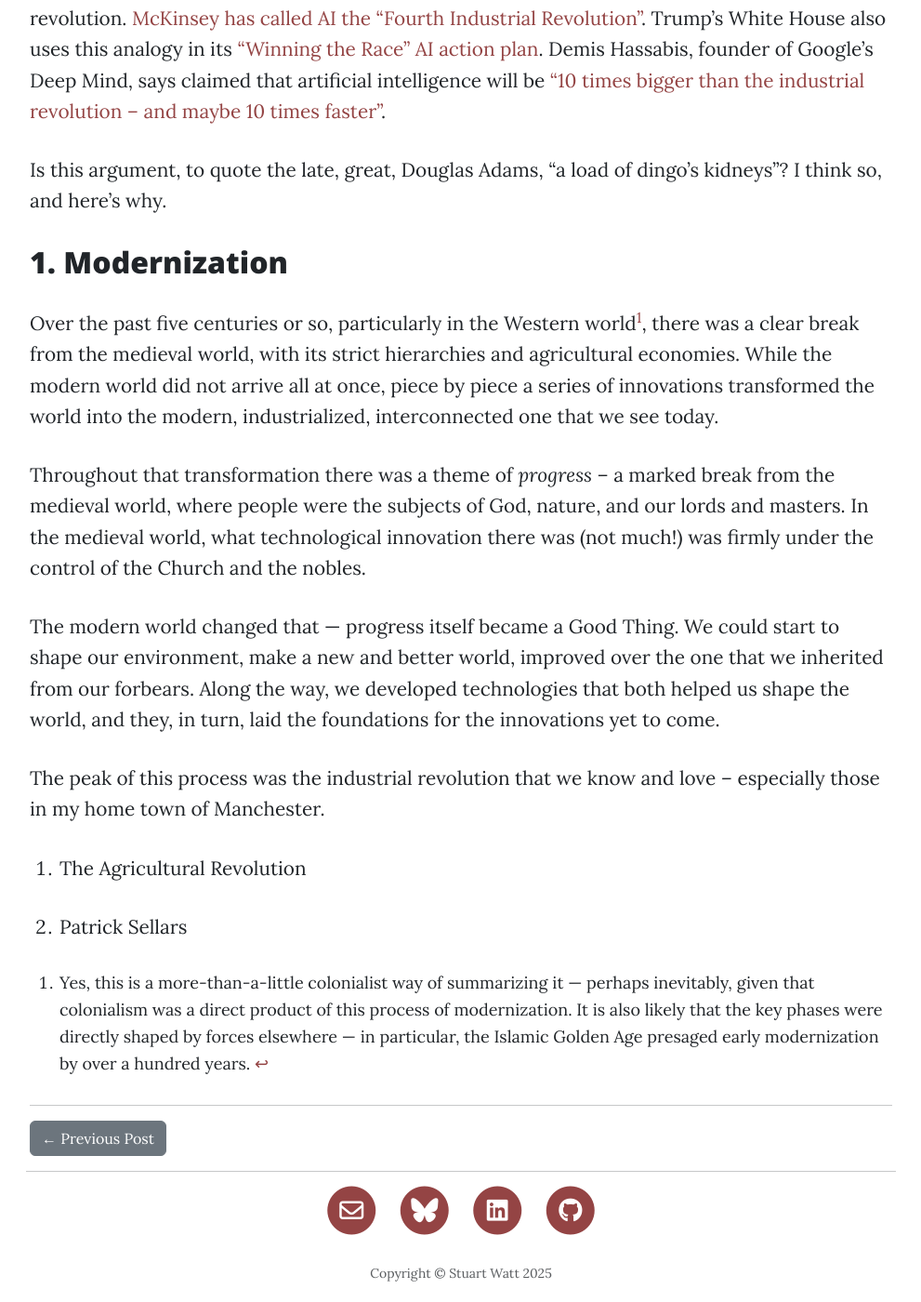
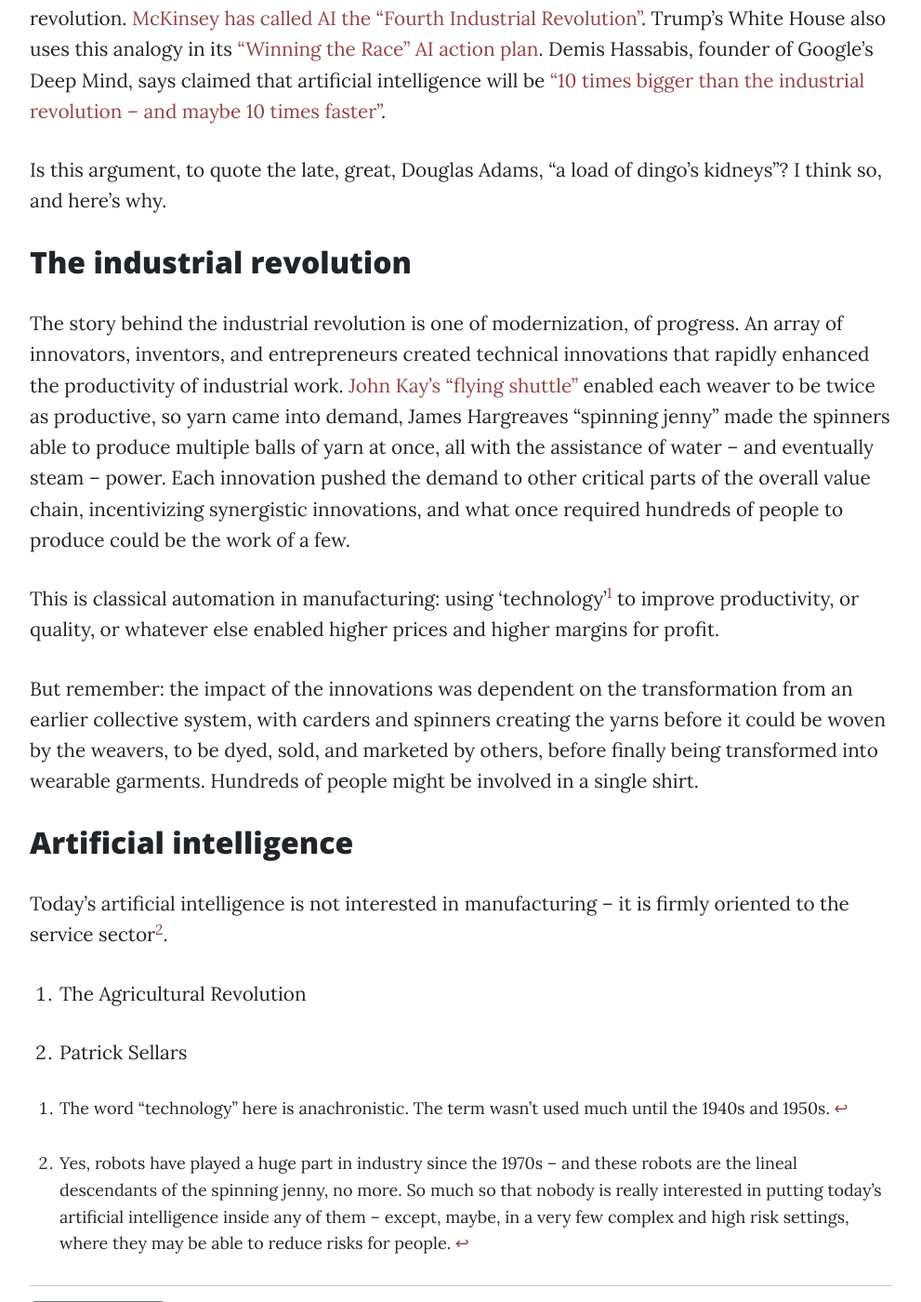
Before and after one commit to morungos/morungos.github.io, a Jekyll site: the page built from _posts/2025-08-09-back-to-the-farm.md, in a window 1280 px wide and 1400 px high, scrolled down 500 px. Shown: the whole window at 93% size, without its empty margins (144-1135 px from the left). Built offline with Jekyll 4.4.1, drawn with Linux system fonts in a browser that asks for light colours.

Commit message:
More tweaks

```diff
--- a/_posts/2025-08-09-back-to-the-farm.md
+++ b/_posts/2025-08-09-back-to-the-farm.md
@@ -27,35 +27,42 @@
 Is this argument, to quote the late, great, Douglas Adams, "a load of dingo's
 kidneys"? I think so, and here's why.
 
-## 1. Modernization
+## The industrial revolution
 
-Over the past five centuries or so, particularly in the Western
-world[^Modernity], there was a clear break from the medieval world, with its
-strict hierarchies and agricultural economies. While the modern world did not
-arrive all at once, piece by piece a series of innovations transformed the world
-into the modern, industrialized, interconnected one that we see today.
+The story behind the industrial revolution is one of modernization, of progress.
+An array of innovators, inventors, and entrepreneurs created technical
+innovations that rapidly enhanced the productivity of industrial work. [John
+Kay's "flying shuttle"](https://en.wikipedia.org/wiki/Flying_shuttle) enabled
+each weaver to be twice as productive, so yarn came into demand, James
+Hargreaves "spinning jenny" made the spinners able to produce multiple balls of
+yarn at once, all with the assistance of water -- and eventually steam -- power.
+Each innovation pushed the demand to other critical parts of the overall value
+chain, incentivizing synergistic innovations, and what once required hundreds of
+people to produce could be the work of a few.
 
-Throughout that transformation there was a theme of *progress* -- a marked break
-from the medieval world, where people were the subjects of God, nature, and our
-lords and masters. In the medieval world, what technological innovation there
-was (not much!) was firmly under the control of the Church and the nobles.
+This is classical automation in manufacturing: using 'technology'[^Technology]
+to improve productivity, or quality, or whatever else enabled higher prices and
+higher margins for profit.
 
-The modern world changed that — progress itself became a Good Thing. We could
-start to shape our environment, make a new and better world, improved over the
-one that we inherited from our forbears. Along the way, we developed
-technologies that both helped us shape the world, and they, in turn, laid the
-foundations for the innovations yet to come.
+[^Technology]: The word "technology" here is anachronistic. The term wasn't used
+    much until the 1940s and 1950s.
 
-[^Modernity]:
-    Yes, this is a more-than-a-little colonialist way of summarizing it —
-    perhaps inevitably, given that colonialism was a direct product of this
-    process of modernization. It is also likely that the key phases were
-    directly shaped by forces elsewhere — in particular, the Islamic Golden Age
-    presaged early modernization by over a hundred years.
+But remember: the impact of the innovations was dependent on the transformation
+from an earlier collective system, with carders and spinners creating the yarns
+before it could be woven by the weavers, to be dyed, sold, and marketed by
+others, before finally being transformed into wearable garments. Hundreds of
+people might be involved in a single shirt.
 
-The peak of this process was the industrial revolution that we know and
-love -- especially those in my home town of Manchester.
+## Artificial intelligence
 
+Today's artificial intelligence is not interested in manufacturing -- it is
+firmly oriented to the service sector[^Robots].
+
+[^Robots]: Yes, robots have played a huge part in industry since the 1970s --
+    and these robots are the lineal descendants of the spinning jenny, no more.
+    So much so that nobody is really interested in putting today's artificial
+    intelligence inside any of them -- except, maybe, in a very few complex and
+    high risk settings, where they may be able to reduce risks for people.
 
 2. The Agricultural Revolution
 
```
